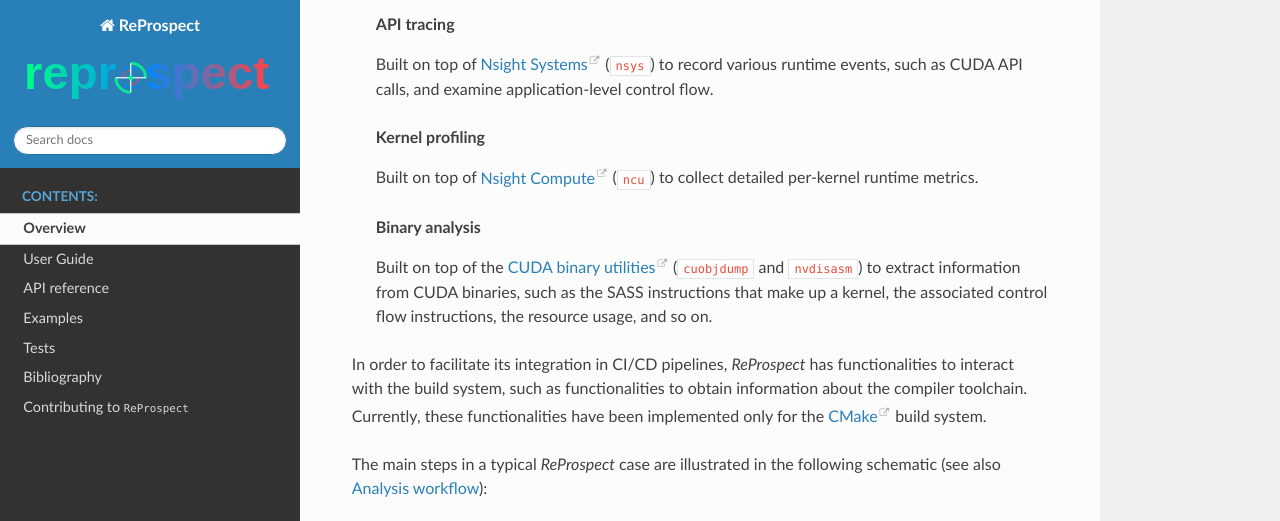
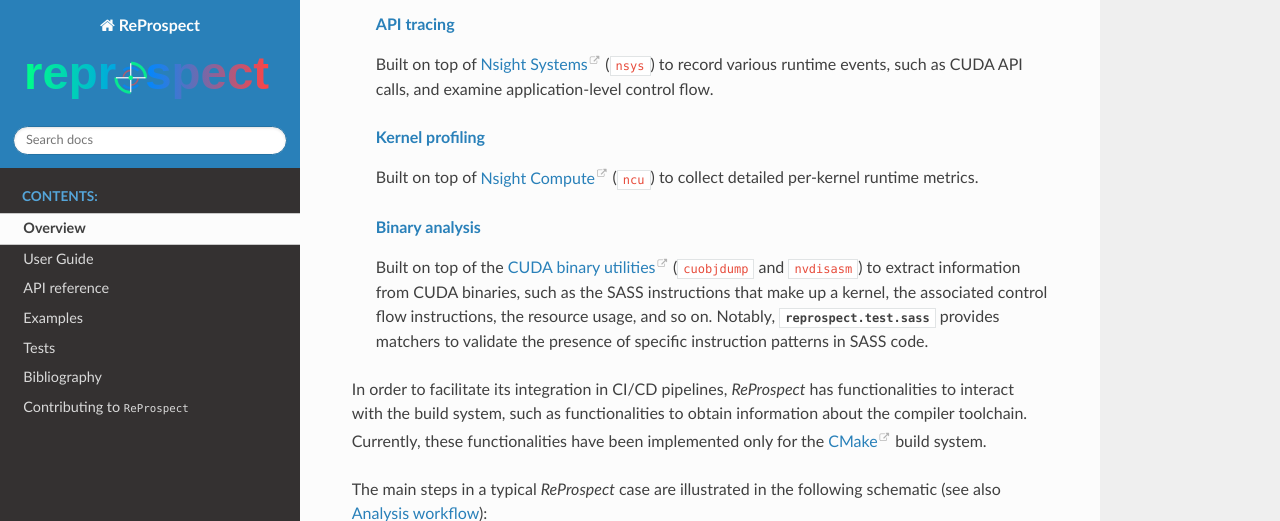
Before and after one commit to uliegecsm/reprospect, a Sphinx documentation site: the page built from docs/source/overview.rst, in a window 1280 px wide and 900 px high, scrolled down 571 px, cut to the strip 0-521 px from the top of the window. Built offline with Sphinx 7.4.7 and the Read the Docs theme 3.1.0, drawn with Linux system fonts in a browser that asks for light colours; pages that are not in the unit, such as notebooks, are missing from menus; cross-references to code outside the pages are shown as plain code; the version number is read from the project's files by our own code.

Commit message:
docs(sphinx): improve overview and getting started example
We'd like to better put the SASS matching in the spotlight.

Signed-off-by: romintomasetti <romin.tomasetti@gmail.com>

```diff
--- a/docs/source/analysis.rst
+++ b/docs/source/analysis.rst
@@ -6,6 +6,8 @@
 Three components
 ----------------
 
+.. _api_tracing:
+
 API tracing
 ~~~~~~~~~~~
 
@@ -13,12 +15,16 @@
 * :py:class:`reprospect.tools.nsys.Session`
 * :py:class:`reprospect.tools.nsys.Report`
 
+.. _kernel_profiling:
+
 Kernel profiling
 ~~~~~~~~~~~~~~~~
 
 * :py:class:`reprospect.tools.ncu.Cacher`
 * :py:class:`reprospect.tools.ncu.Session`
 * :py:class:`reprospect.tools.ncu.Report`
+
+.. _binary_analysis:
 
 Binary analysis
 ~~~~~~~~~~~~~~~
--- a/docs/source/overview.rst
+++ b/docs/source/overview.rst
@@ -19,18 +19,19 @@
 
 `ReProspect` supports three complementary forms of analysis:
 
-   .. rubric:: API tracing
+   .. rubric:: :ref:`api_tracing`
 
    Built on top of `Nsight Systems`_ (``nsys``) to record various runtime events, such as CUDA API calls, and examine application-level control flow.
 
-   .. rubric:: Kernel profiling
+   .. rubric:: :ref:`kernel_profiling`
 
    Built on top of `Nsight Compute`_ (``ncu``) to collect detailed per-kernel runtime metrics.
 
-   .. rubric:: Binary analysis
+   .. rubric:: :ref:`binary_analysis`
 
    Built on top of the `CUDA binary utilities`_ (``cuobjdump`` and ``nvdisasm``) to extract information from CUDA binaries,
    such as the SASS instructions that make up a kernel, the associated control flow instructions, the resource usage, and so on.
+   Notably, :py:mod:`reprospect.test.sass` provides matchers to validate the presence of specific instruction patterns in SASS code.
 
 In order to facilitate its integration in CI/CD pipelines, `ReProspect` has functionalities to interact with the build system,
 such as functionalities to obtain information about the compiler toolchain. Currently, these functionalities have been implemented only for the `CMake`_ build system.
```
Also changed, not shown: docs/source/getting-started/example_atomics.ipynb, 1 other file.
